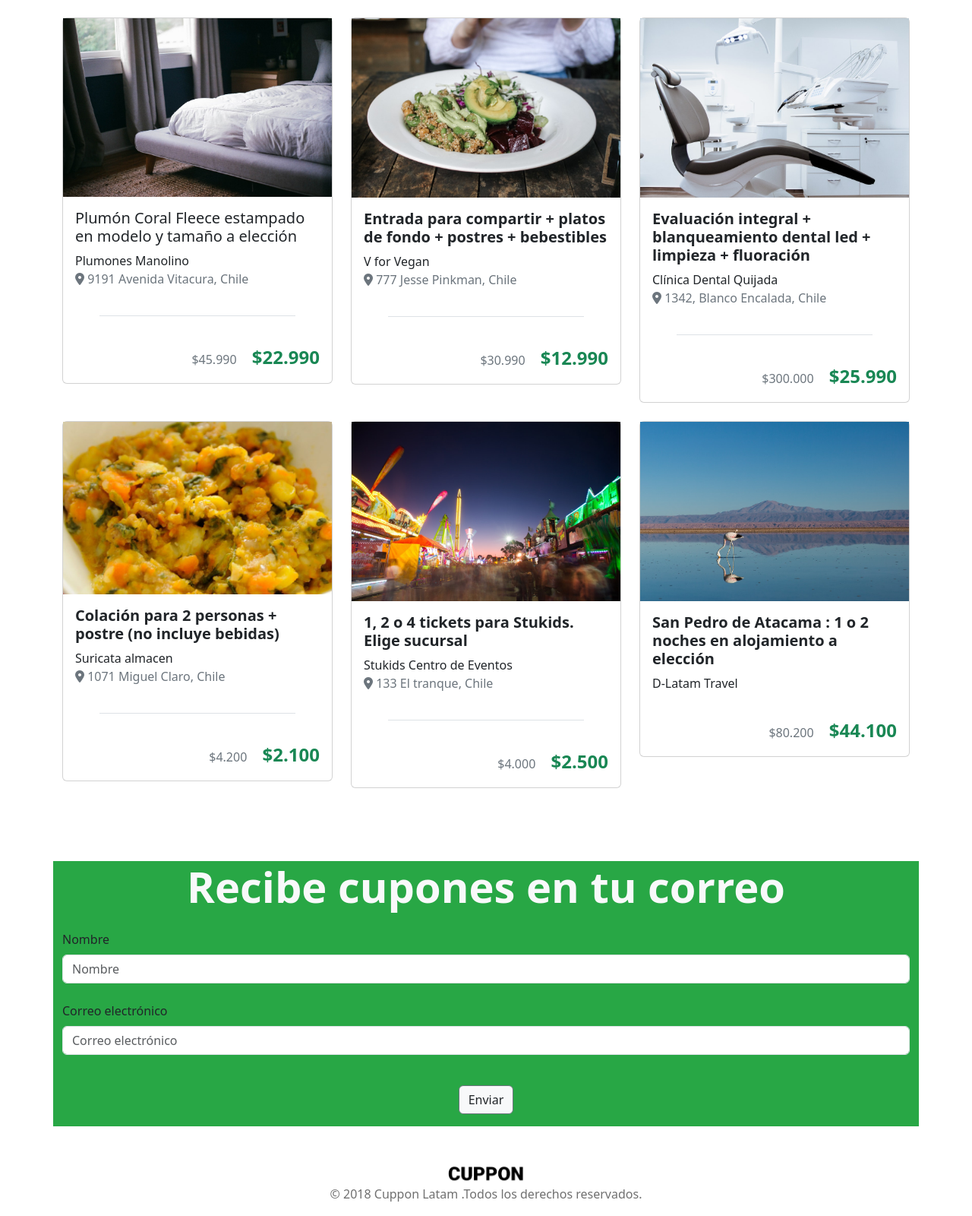
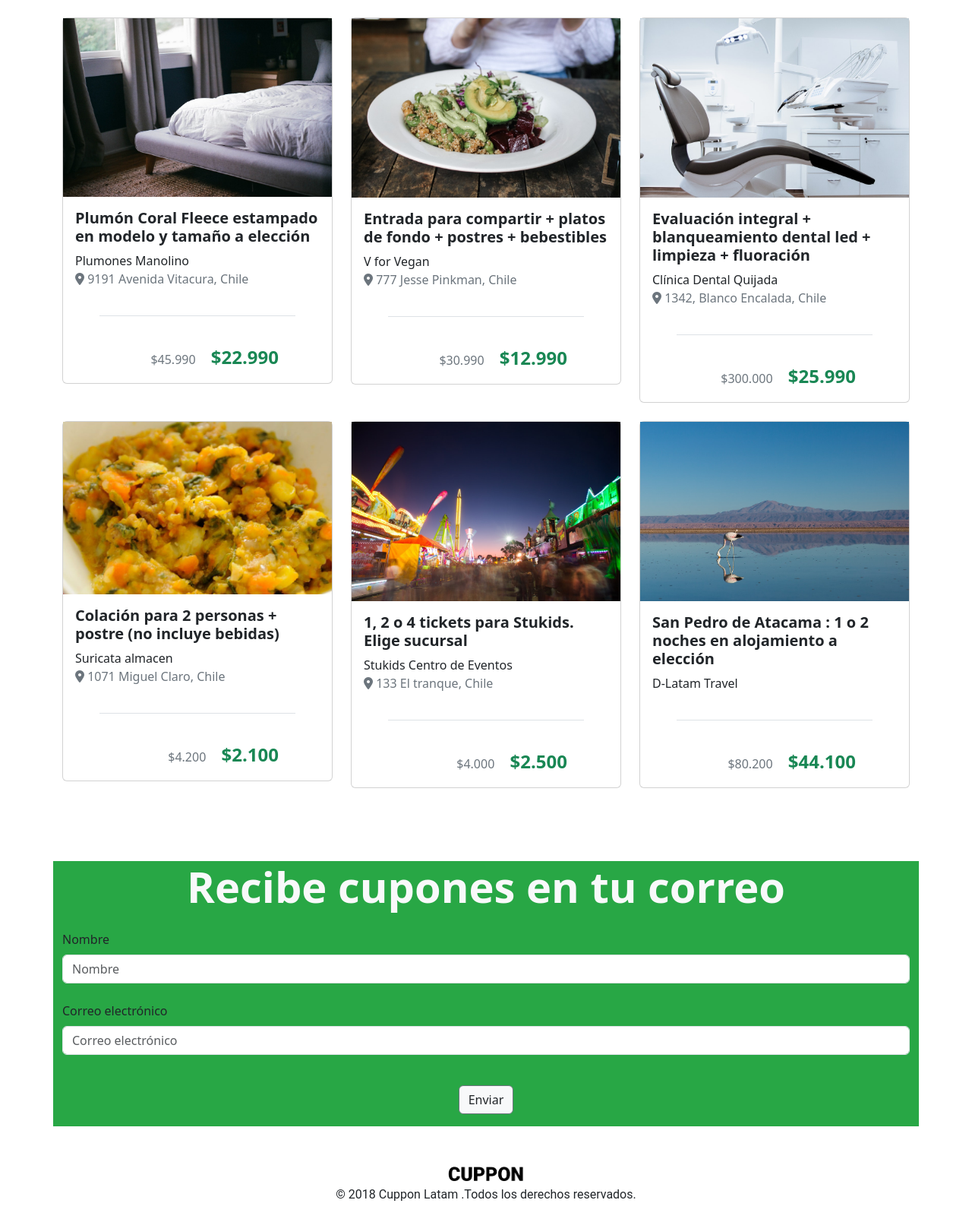
Before and after one commit to Cy5k0/DesafioCuppon, a plain HTML site: page index.html in a window 1280 px wide. Shown: the part 168-1768 px from the top of the page at 76% size. Drawn offline with nearby package versions, Linux system fonts and the light colour scheme.

Commit message:
3er commit arreglando detalles

```diff
--- a/assets/css/style.css
+++ b/assets/css/style.css
@@ -9,6 +9,10 @@ header  {
     max-width: 86px;
     max-height: 25px;
   }
+}
+
+.card-body.text-end {
+  padding-right: 70px;
 }
 
 .nav-link {
@@ -24,6 +28,6 @@ header  {
   margin-bottom: 20px;
 }
 
-#texto-footer {
-  color: #707070;
+footer p {
+    font-family: "Roboto", sans-serif;
 }
--- a/index.html
+++ b/index.html
@@ -37,14 +37,14 @@
   </nav>
 </header>
 
-  <!-- Cupon -->
+  <!-- Cupones -->
   <section class="container">
     <div class="row row-cols-1 row-cols-md-3 g-4 pb-5 pt-5">
       <div class="col">
         <div class="card">
           <img src="assets/img/cupon-1.jpg" alt="">
           <div class="card-body">
-            <h5 class="card-title">Plumón Coral Fleece estampado en modelo y tamaño a elección</h5>
+            <h5 class="card-title fw-bold">Plumón Coral Fleece estampado en modelo y tamaño a elección</h5>
             <p class="card-text">
               Plumones Manolino
               <br>
@@ -53,7 +53,7 @@
               </span>
             </p>
           </div>
-          <div class="separator mx-5"></div> <!--línea separadora-->
+          <div class="separator mx-5"></div> <!--Separador-->
           <div class="card-body text-end">
             <span class="card-link text-secondary">$45.990</span>
             <span class="card-link text-success fw-bold fs-4">$22.990</span>
@@ -138,7 +138,7 @@
               </span>
             </p>
           </div>
-          <div class="separator mx-5"></div> <!--Esta es la línea separadora-->
+          <div class="separator mx-5"></div>
           <div class="card-body text-end">
             <span class="card-link text-secondary">$4.000</span>
             <span class="card-link text-success fw-bold fs-4">$2.500</span>
@@ -156,6 +156,7 @@
               D-Latam Travel
             </p>
           </div>
+          <div class="separator mx-5"></div>
           <div class="card-body text-end">
             <span class="card-link text-secondary">$80.200</span>
             <span class="card-link text-success fw-bold fs-4">$44.100</span>
```
